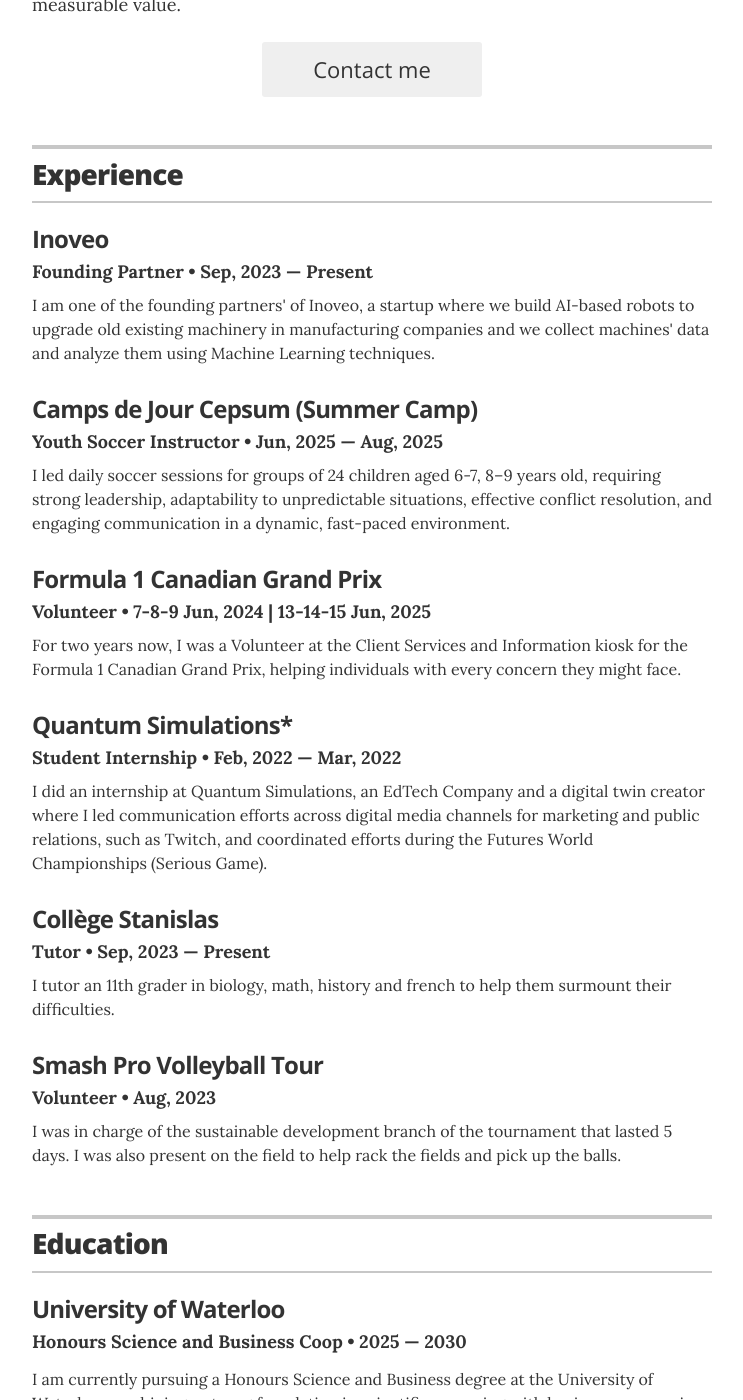
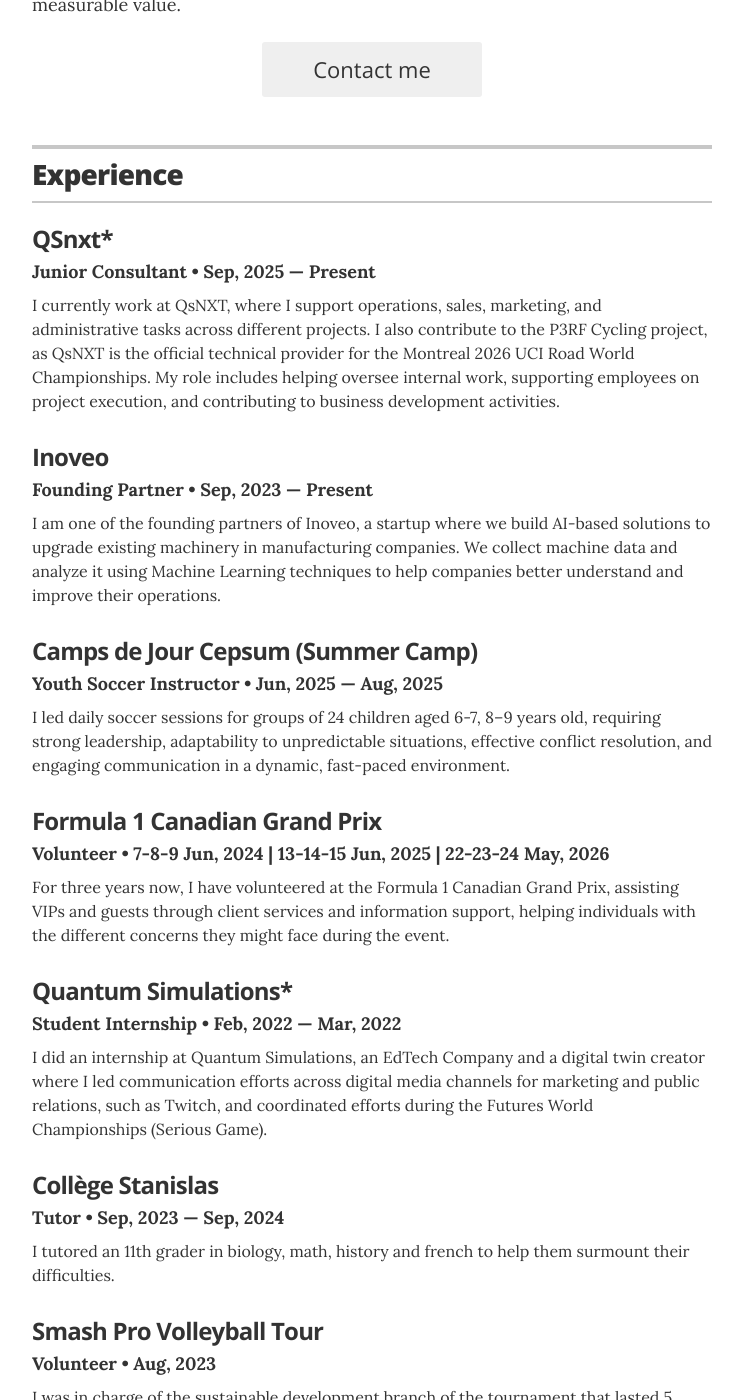
Before and after one commit to Tamus500/tamus500.github.io, a Jekyll site: the page built from index.html, in a window 1280 px wide and 1400 px high, scrolled down 682 px. Shown: the whole window, without its empty margins (268-1011 px from the left). Built offline with Jekyll 4.4.1, drawn with Linux system fonts in a browser that asks for light colours.

Commit message:
Update experience.yml

```diff
--- a/_data/experience.yml
+++ b/_data/experience.yml
@@ -1,9 +1,16 @@
 # Jobs
+
+# QsNxt
+- company: QSnxt*
+  position: Junior Consultant
+  duration: Sep, 2025 &mdash; Present
+  summary: I currently work at QsNXT, where I support operations, sales, marketing, and administrative tasks across different projects. I also contribute to the P3RF Cycling project, as QsNXT is the official technical provider for the Montreal 2026 UCI Road World Championships. My role includes helping oversee internal work, supporting employees on project execution, and contributing to business development activities.
+
 # Inoveo
 - company: Inoveo
   position: Founding Partner
   duration: Sep, 2023 &mdash; Present
-  summary: I am one of the founding partners' of Inoveo, a startup where we build AI-based robots to upgrade old existing machinery in manufacturing companies and we collect machines' data and analyze them using Machine Learning techniques.
+  summary: I am one of the founding partners of Inoveo, a startup where we build AI-based solutions to upgrade existing machinery in manufacturing companies. We collect machine data and analyze it using Machine Learning techniques to help companies better understand and improve their operations.
 
 # Cepsum
 - company: Camps de Jour Cepsum (Summer Camp)
@@ -14,8 +21,8 @@
 # Formula 1
 - company: Formula 1 Canadian Grand Prix
   position: Volunteer
-  duration: 7-8-9 Jun, 2024 | 13-14-15 Jun, 2025
-  summary: For two years now, I was a Volunteer at the Client Services and Information kiosk for the Formula 1 Canadian Grand Prix, helping individuals with every concern they might face.
+  duration: 7-8-9 Jun, 2024 | 13-14-15 Jun, 2025 | 22-23-24 May, 2026
+  summary: For three years now, I have volunteered at the Formula 1 Canadian Grand Prix, assisting VIPs and guests through client services and information support, helping individuals with the different concerns they might face during the event.
 
 
 # Quantum Simulations
@@ -28,8 +35,8 @@
 # Stanislas
 - company: Collège Stanislas
   position: Tutor
-  duration:   Sep, 2023  &mdash; Present
-  summary: I tutor an 11th grader in biology, math, history and french to help them surmount their difficulties.
+  duration:   Sep, 2023  &mdash; Sep, 2024
+  summary: I tutored an 11th grader in biology, math, history and french to help them surmount their difficulties.
 
 # Volleyball Smash tournament
 - company: Smash Pro Volleyball Tour
```
